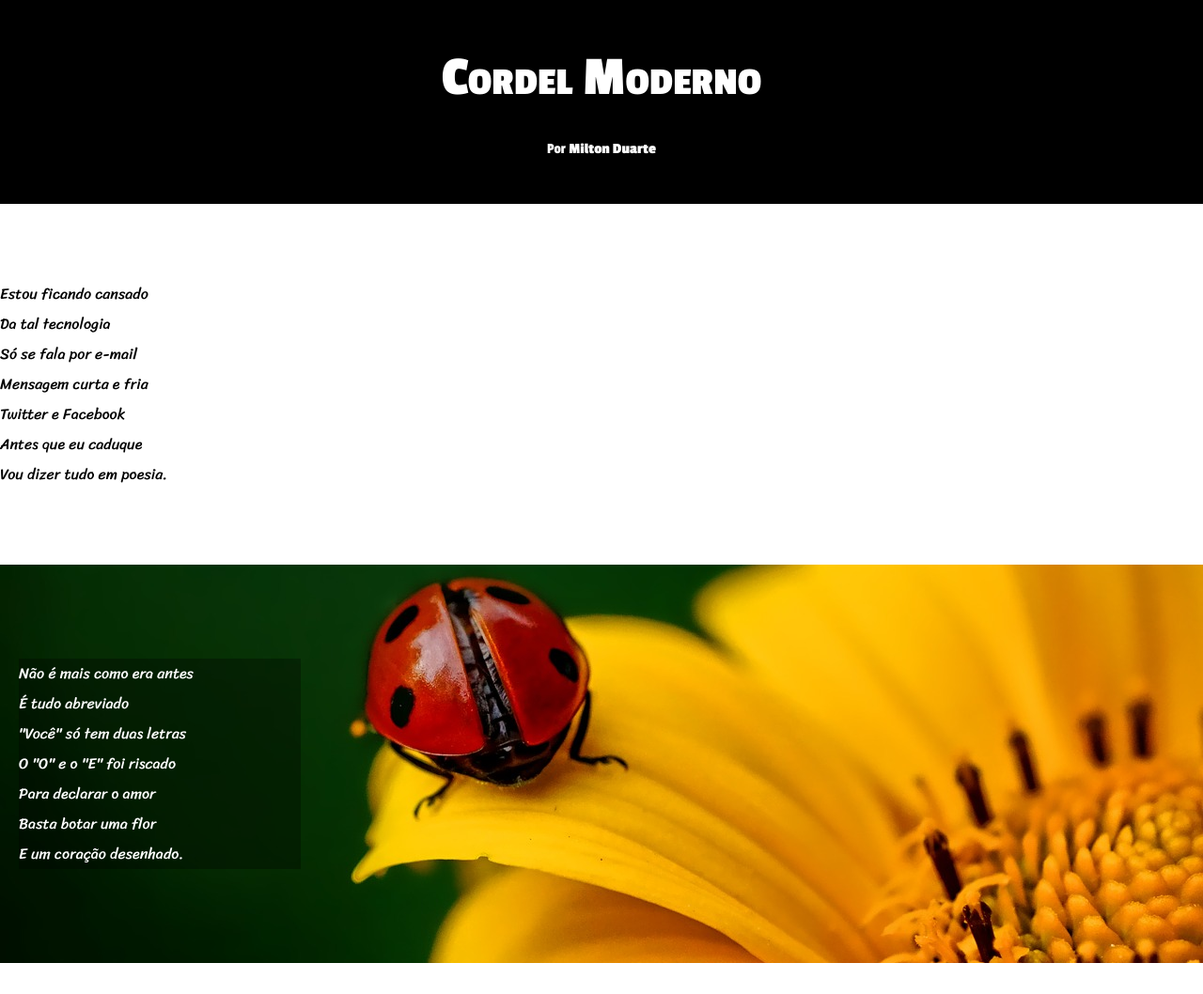
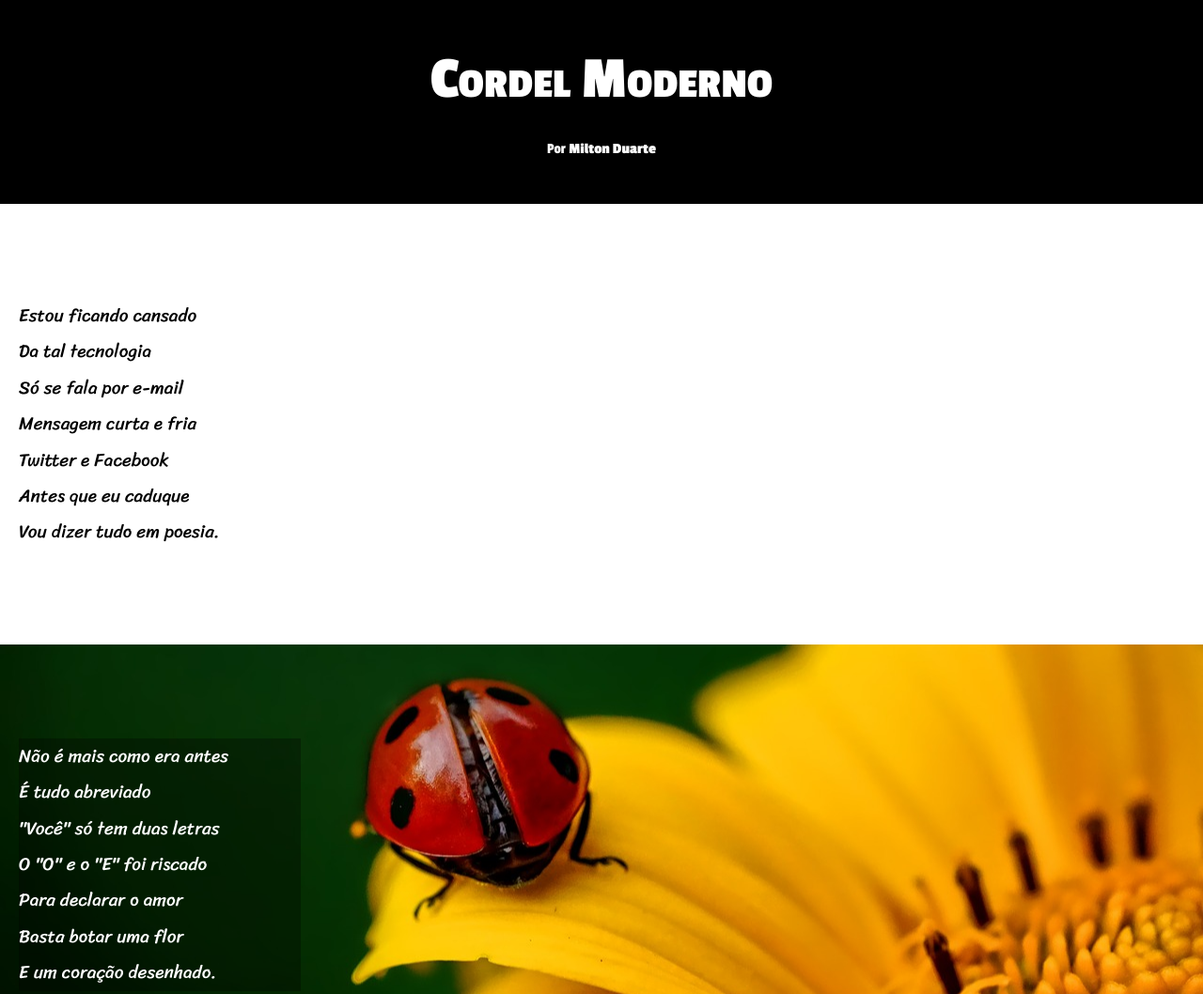
Before and after one commit to raquelpandolfi/html-css, a plain HTML site: page desafios/d012/imagens/index.html in a window 1280 px wide. Shown: the top 1058 px of the page at 94% size. Drawn offline with Linux system fonts and the light colour scheme.

Commit message:
add tamanho na fonte

```diff
--- a/desafios/d012/imagens/style.css
+++ b/desafios/d012/imagens/style.css
@@ -35,7 +35,7 @@ header > h1{
     background-color: var(--color1);
     color: var(--color2);
     padding-top: 50px;
-    font-size: 60px;
+    font-size: 5vw;
     font-variant: small-caps;
 }
 
@@ -59,10 +59,16 @@ section{
     padding-top: 10vh;
     padding-bottom: 10vh;
     line-height: 2em;
+    font-size: 1.5vw;
+
 }
 
 section.normal{
     background-color: var(--color2);
+}
+
+section.normal > p {
+    margin: 20px;
 }
 
 section.imagem{
```
